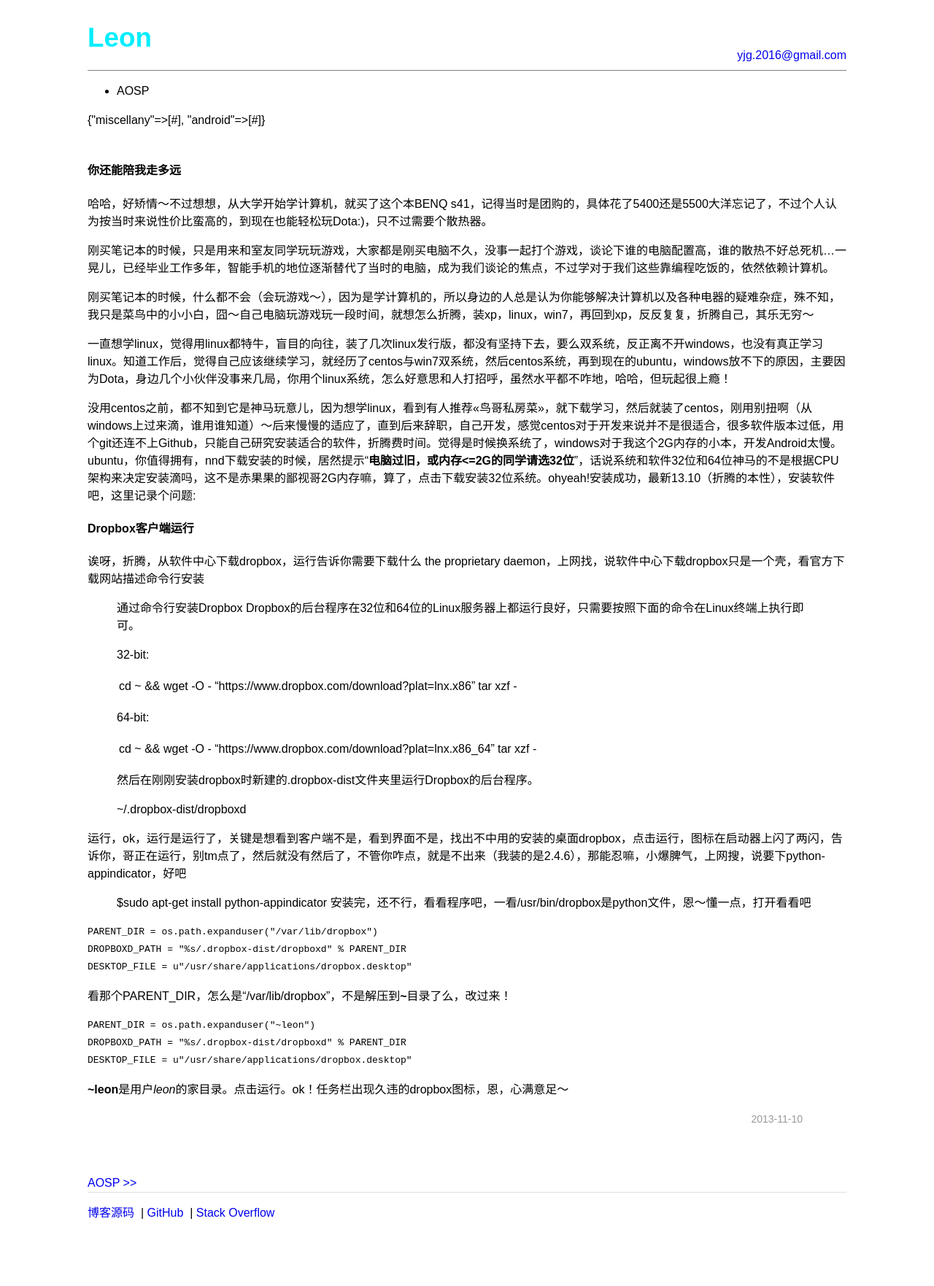
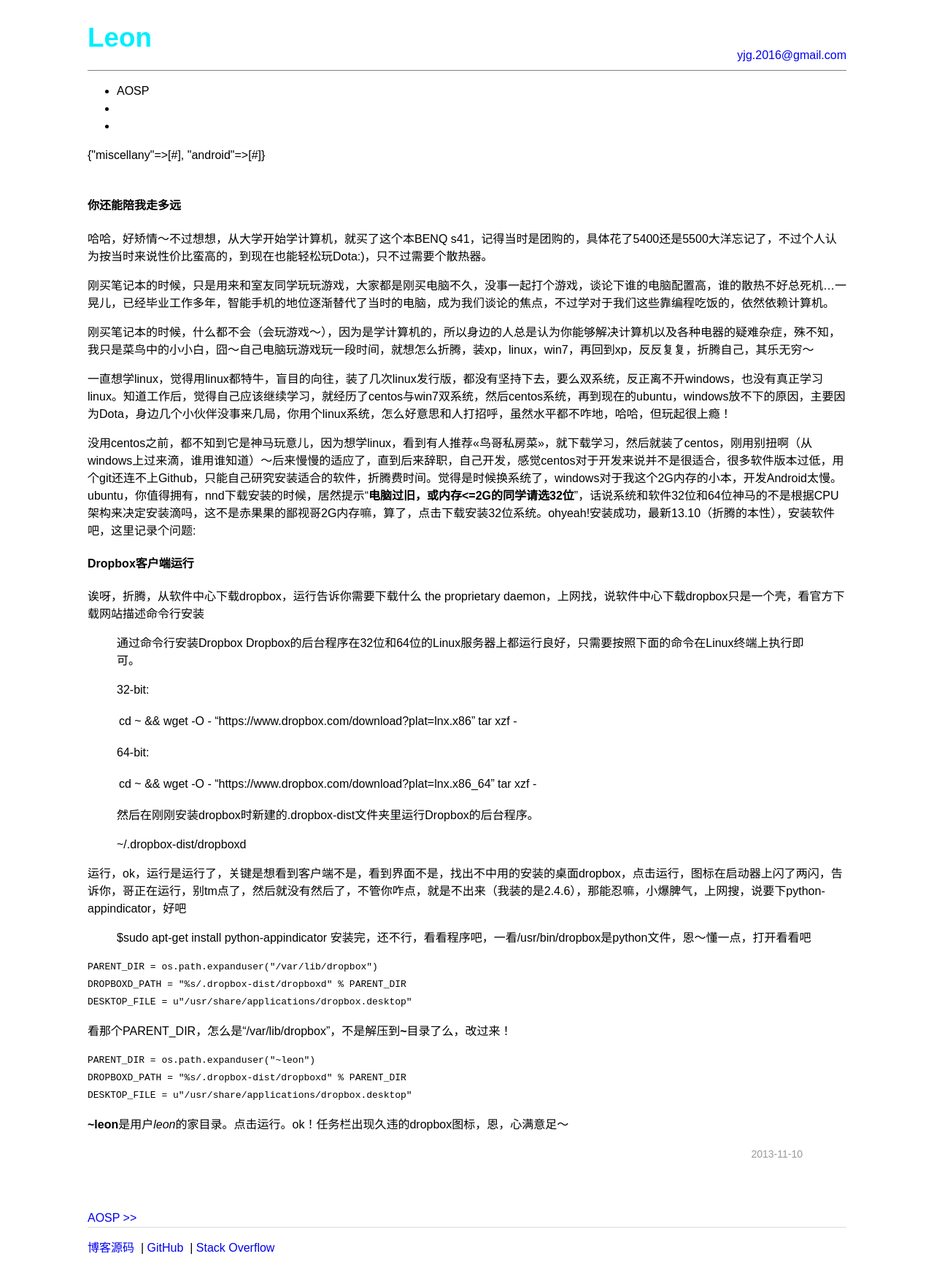
Before and after one commit to leongithub/blog, a Jekyll site: the page built from _posts/miscellany/2013-11-10-os.md, in a window 1280 px wide. Shown: the whole page at 73% size. Built offline with Jekyll 4.4.1, drawn with Linux system fonts in a browser that asks for light colours; comment, search, counter and statistics services are not loaded; before the commit the page ends 1715 px from its top, so only the background shows below that.

Commit message:
测试分类

```diff
--- a/_includes/category.html
+++ b/_includes/category.html
@@ -5,6 +5,11 @@
     {{ post.title }}
   </li>
   {% endfor %}
+  {% for category in site.categories %}
+  <li>
+    {{ category.title }}
+  </li>
+  {% endfor %}
 </ul>
 {{ site.categories }}
 </div>
```
